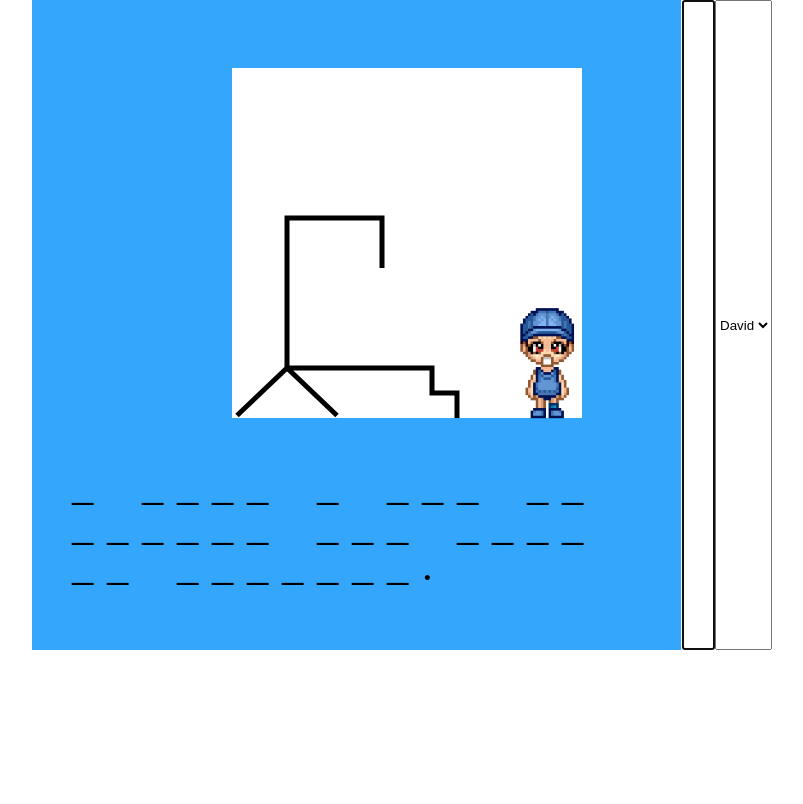
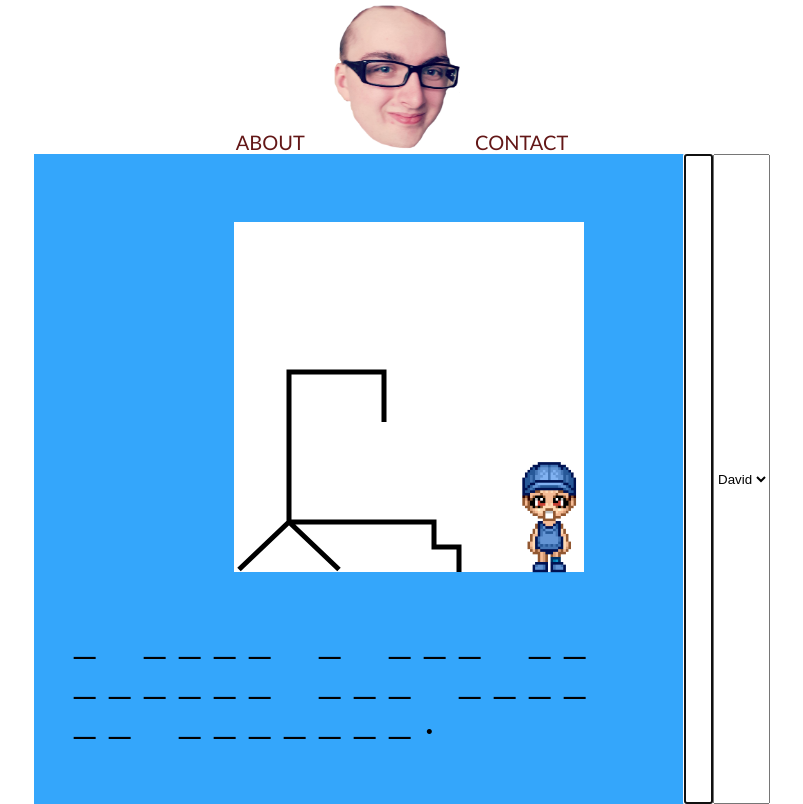
Before and after one commit to cdnexport/CanvasMessAround, a plain HTML site: page index.html in a window 1280 px wide. Shown: the whole page, without its empty margins (238-1041 px from the left). Drawn offline with Linux system fonts and the light colour scheme.

Commit message:
initial merge

```diff
--- a/index.html
+++ b/index.html
@@ -3,13 +3,30 @@
     <meta charset="UTF-8">
     <meta name="viewport" content="width=device-width, initial-scale=1.0">
     <meta http-equiv="X-UA-Compatible" content="ie=edge">
-    <title>Hangman</title>
+
+    <link rel="stylesheet" href="resources/css/style.css">
     <link rel="stylesheet" href="game.css">
+
+    <title>Game</title>
 </head>
 <body>
-    <script src="game.js"></script>
-    <script>
-        runGame(CanvasDisplay);
-    </script>
+    <header>
+        <nav class="row">
+            <ul class="main-nav">
+                <li><a href="#">About</a></li>
+                <li><img class="logo" src="resources/img/logo.png" alt="Logo Here"></li>
+                <li><a href="#">Contact</a></li>
+            </ul>
+        </nav>
+    </header>
+    <section class="gameArea">
+        <div class="row">
+            <script src="game.js"></script>
+            <script>
+                runGame(CanvasDisplay);
+            </script>
+        </div>
+    </section>
+    <link type="javascript" href="resources/js/game.js">
 </body>
 </html>
--- /dev/null
+++ b/resources/css/style.css
@@ -0,0 +1,69 @@
+/* =================================================== */
+/* BASIC SETUP */
+/* =================================================== */
+* {
+	margin: 0;
+	padding: 0;
+	box-sizing: border-box;
+}
+
+html {
+	color: rgb(75, 74, 74);
+	font-family: "Calibri", "Arial", sans-serif;
+	font-size: 20px;
+	font-weight: 300;
+	text-rendering: optimizeLegibility;
+}
+
+/* =================================================== */
+/* HEADER */
+/* =================================================== */
+header {
+    width: 100%;
+}
+
+.main-nav {
+    list-style: none;
+}
+
+.main-nav > li {
+    display: inline-block;
+}
+
+.main-nav .btn {
+    /* padding-bottom: 20px; */
+}
+
+nav.row {
+    display: flex;
+    justify-content: center;
+}
+
+/* =================================================== */
+/* REUSABLE COMPONENTS */
+/* =================================================== */
+.row {
+    margin: 0 auto;
+    max-width: 1140px;
+}
+
+.logo {
+    height: 150px;
+    width: auto;
+    padding: 0 10px;
+}
+
+.main-nav li a:link,
+.main-nav li a:visited {
+    text-decoration: none;
+    color: rgb(99, 23, 23);
+    border-bottom: 2px solid transparent;
+    transition: border-bottom 0.2s;
+    padding: 5px 0;
+    text-transform: uppercase;
+}
+
+.main-nav li a:active,
+.main-nav li a:hover {
+    border-bottom: 2px solid rgb(99, 23, 23);
+}
--- /dev/null
+++ b/resources/js/game.js
@@ -0,0 +1,5 @@
+'use strict';
+
+(function GameSetup() {
+
+})();
```
Also changed, not shown: resources/img/logo.png (added).
